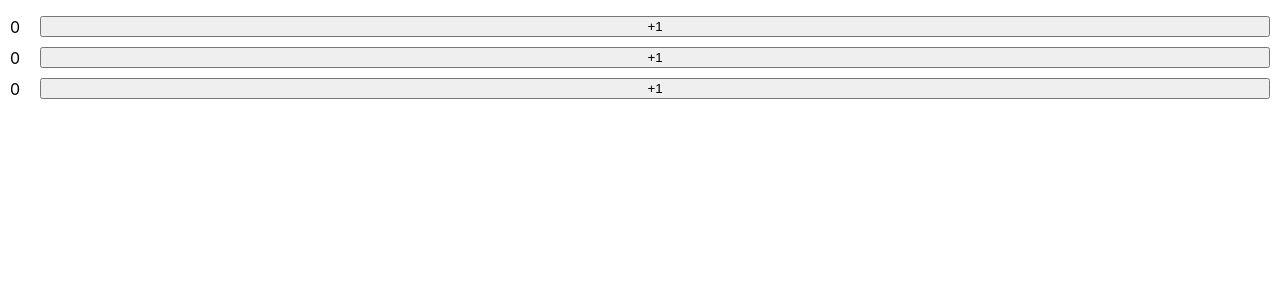
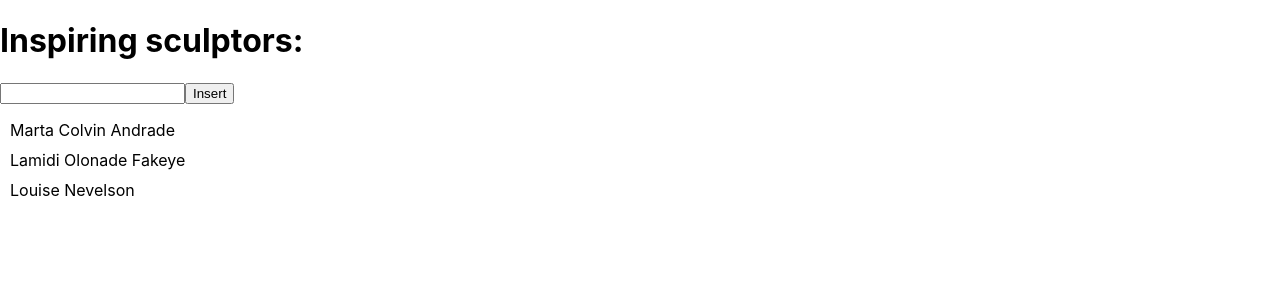
Before and after one commit to UALR-FrontEndWebDevelopmentCourse/react-examples, a React (Create React App) app: page / in a window 1280 px wide. Shown: the top 300 px of the page. Built offline with nearby package versions, Linux system fonts and the light colour scheme.

Commit message:
InsertList component created

```diff
--- a/src/App.js
+++ b/src/App.js
@@ -1,7 +1,7 @@
-import CounterList from "./Components/CounterList";
+import List from "./Components/InsertList";
 
 export default function App() {
     return (
-        <CounterList/>
+        <List/>
     );
 }
--- /dev/null
+++ b/src/Components/InsertList.js
@@ -0,0 +1,47 @@
+import {useState} from 'react';
+
+let nextId = 3;
+const initialArtists = [
+    {id: 0, name: 'Marta Colvin Andrade'},
+    {id: 1, name: 'Lamidi Olonade Fakeye'},
+    {id: 2, name: 'Louise Nevelson'},
+];
+
+export default function List() {
+    const [name, setName] = useState('');
+    const [artists, setArtists] = useState(
+        initialArtists
+    );
+
+    function handleClick() {
+        const insertAt = 1; // Could be any index
+        const nextArtists = [
+            // Items before the insertion point:
+            ...artists.slice(0, insertAt),
+            // New item:
+            {id: nextId++, name: name},
+            // Items after the insertion point:
+            ...artists.slice(insertAt)
+        ];
+        setArtists(nextArtists);
+        setName('');
+    }
+
+    return (
+        <>
+            <h1>Inspiring sculptors:</h1>
+            <input
+                value={name}
+                onChange={e => setName(e.target.value)}
+            />
+            <button onClick={handleClick}>
+                Insert
+            </button>
+            <ul>
+                {artists.map(artist => (
+                    <li key={artist.id}>{artist.name}</li>
+                ))}
+            </ul>
+        </>
+    );
+}
```
